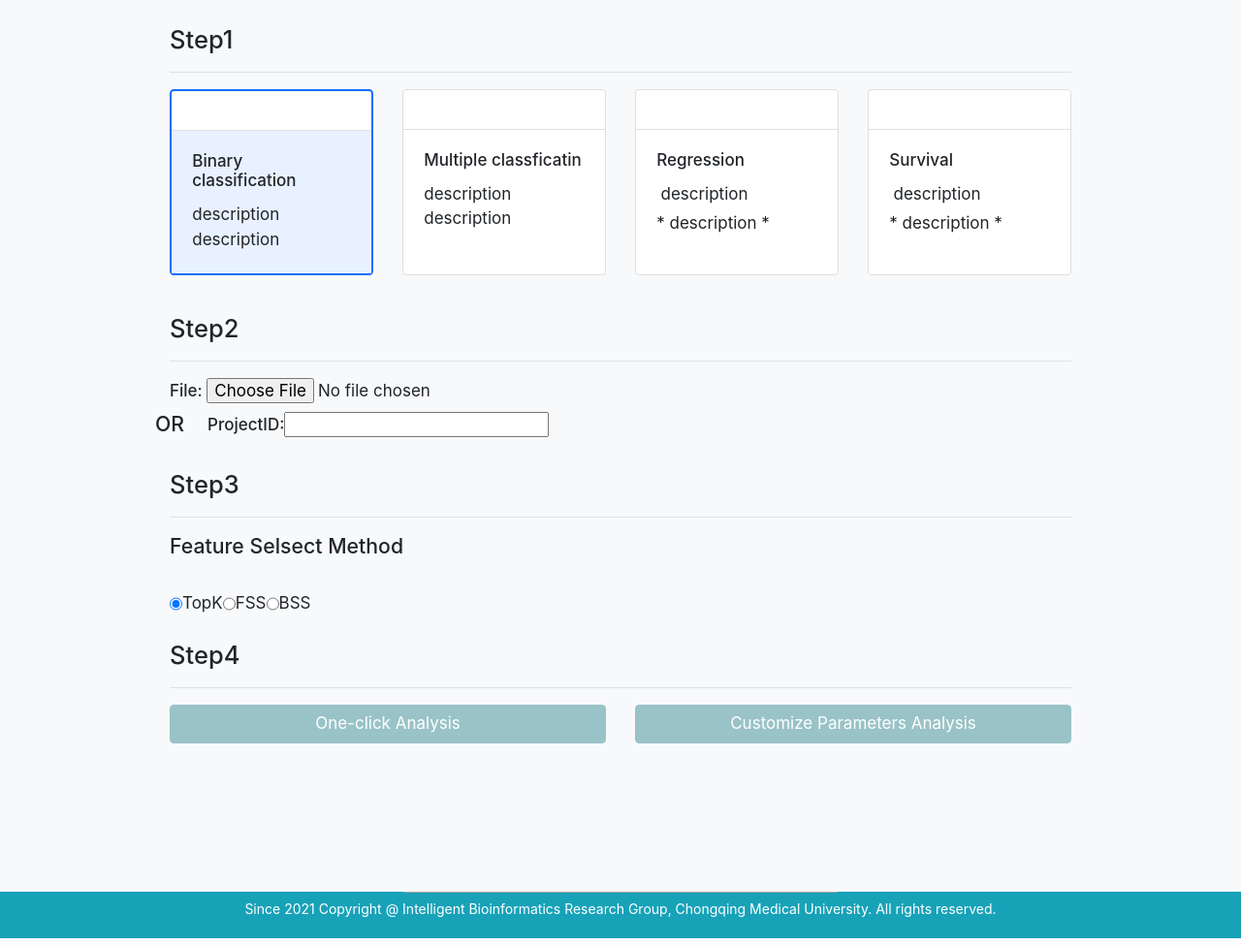
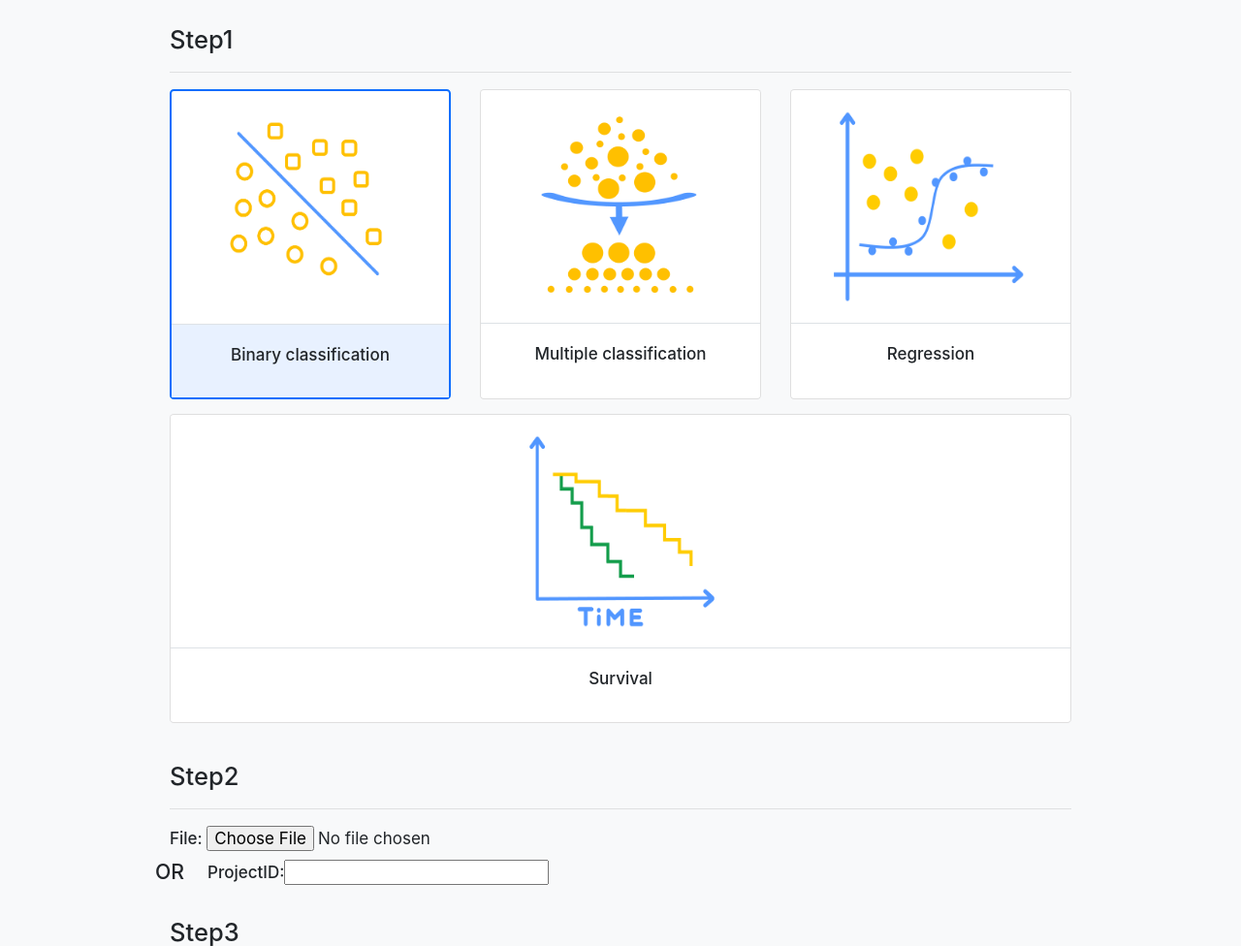
Before and after one commit to zhaizhaoyu98/MALER_server, a Django app: page /mlserver/analysis in a window 1280 px wide. Shown: the part 99-1075 px from the top of the page at 97% size. Run offline with Django 3.2, Linux system fonts and the light colour scheme; some libraries are stand-ins or nearby versions.

Commit message:
analysis description img

```diff
--- a/mlserver/templates/analysis.html
+++ b/mlserver/templates/analysis.html
@@ -77,12 +77,12 @@
 				<div class="col md-3">
 					<div class="card select" id="model_bclass" onclick="model_selectactive(this.id)">
 						<div class="border-bottom" style="padding: 20px">
-							<!-- <img src="../img/feature_extraction.jpg" class="card-img-top" alt="..."> -->
+							<p class="card-text m-0" style="text-align:center" ><img src='/mlserver_static/img/binary.png' width="200" height="200"></p>
 						</div>
 						<div class="card-body">
-							<h6 class="card-title">Binary classification</h6>
-							<p class="card-text m-0">description</p>
-							<p class="card-text m-0">description</p>
+							<h6 class="card-title" style="text-align:center">Binary classification</h6>
+
+							<!--<p class="card-text m-0">description</p>...-->
 						</div>
 					</div>
 				</div>
@@ -90,12 +90,12 @@
 				<div class="col md-3">
 					<div class="card" id="model_mclass" onclick="model_selectactive(this.id)">
 						<div class="border-bottom" style="padding: 20px">
-							<!-- <img src="../img/data_generation.jpg" class="card-img-top" alt="..."> -->
+							<p class="card-text m-0" style="text-align:center"><img src='/mlserver_static/img/muliti.png' width="200" height="200"></p>
 						</div>
 						<div class="card-body">
-							<h6 class="card-title">Multiple classficatin</h6>
-							<p class="card-text m-0">description</p>
-							<p class="card-text m-0">description</p>
+							<h6 class="card-title" style="text-align:center">Multiple classification</h6>
+
+							<!--<p class="card-text m-0">description</p>...-->
 						</div>
 					</div>
 				</div>
@@ -103,12 +103,12 @@
 				<div class="col md-3">
 					<div class="card" id="model_reg" onclick="model_selectactive(this.id)">
 						<div class="border-bottom" style="padding: 20px">
-							<!-- <img src="../img/classification.jpg" class="card-img-top" alt="..."> -->
+							<p class="card-text m-0" style="text-align:center"><img src='/mlserver_static/img/regression.png' width="200" height="200"></p>
 						</div>
 						<div class="card-body">
-							<h6 class="card-title">Regression</h6>
-							<p class="card-text m-1">description</p>
-							<p class="card-text m-0"> * description * </p>
+							<h6 class="card-title" style="text-align:center">Regression</h6>
+
+							<!--<p class="card-text m-0">description</p>...-->
 						</div>
 					</div>
 				</div>
@@ -116,12 +116,12 @@
 				<div class="col md-3">
 					<div class="card" id="model_sur" onclick="model_selectactive(this.id)">
 						<div class="border-bottom" style="padding: 20px">
-							<!-- <img src="../img/regression.jpg" class="card-img-top" alt="..."> -->
+							<p class="card-text m-0" style="text-align:center"><img src='/mlserver_static/img/survival.png' width="200" height="200"></p>
 						</div>
 						<div class="card-body">
-							<h6 class="card-title"> Survival </h6>
-							<p class="card-text m-1">description</p>
-							<p class="card-text m-0"> * description * </p>
+							<h6 class="card-title" style="text-align:center"> Survival </h6>
+
+							<!--<p class="card-text m-0">description</p>...-->
 						</div>
 					</div>
 				</div>
@@ -474,8 +474,8 @@
 								</div>
 								<div class="card-body">
 									<h5 class="card-title">SurvivalSVM</h5>
-									<p class="card-text m-0">Support vector machine (SVM) method is used for survival analysis.</p>
-									<p class="card-text m-0">description</p>
+									<p style='font-size: 14px' class="card-text m-0">Support vector machine (SVM) method is used for survival analysis.</p>
+									<!--<p class="card-text m-0">description</p>...-->
 								</div>
 							</div>
 						</div>
@@ -487,7 +487,7 @@
 								</div>
 								<div class="card-body">
 									<h5 class="card-title">SurvivalTree</h5>
-									<p class="card-text m-0">SurvivalTree method is used for survival analysis.</p>
+									<p style='font-size: 14px' class="card-text m-0">SurvivalTree method is used for survival analysis.</p>
 									<!--<p class="card-text m-0">description</p>...-->
 								</div>
 							</div>
@@ -500,7 +500,7 @@
 								</div>
 								<div class="card-body">
 									<h5 class="card-title">ExtraSurvivalTrees</h5>
-									<p class="card-text m-1">An ensemble estimator that fits a number of randomized survival trees on various sub-samples of the dataset.</p>
+									<p style='font-size: 14px' class="card-text m-1">An ensemble estimator that fits a number of randomized survival trees on various sub-samples of the dataset.</p>
 									<!--<p class="card-text m-0">description</p>...-->
 								</div>
 							</div>
@@ -513,7 +513,7 @@
 								</div>
 								<div class="card-body">
 									<h5 class="card-title"> RandomSurvivalForest </h5>
-									<p class="card-text m-1">An ensemble estimator that fits a number of survivaltrees on various sub-samples of the dataset. </p>
+									<p style='font-size: 14px' class="card-text m-1">An ensemble estimator that fits a number of survivaltrees on various sub-samples of the dataset. </p>
 									<!--<p class="card-text m-0">description</p>...-->
 								</div>
 							</div>
@@ -527,7 +527,7 @@
 								</div>
 								<div class="card-body">
 									<h5 class="card-title"> GradientBoostingSurvival </h5>
-									<p class="card-text m-1">Gradient-boosted Cox proportional hazard loss with regression trees as base learner.</p>
+									<p style='font-size: 14px' class="card-text m-1">Gradient-boosted Cox proportional hazard loss with regression trees as base learner.</p>
 									<!--<p class="card-text m-0">description</p>...-->
 								</div>
 							</div>
```
Also changed, not shown: mlserver/static/img/binary.png (added), mlserver/static/img/muliti.png (added), mlserver/static/img/regression.png (added), mlserver/static/img/survival.png (added).
